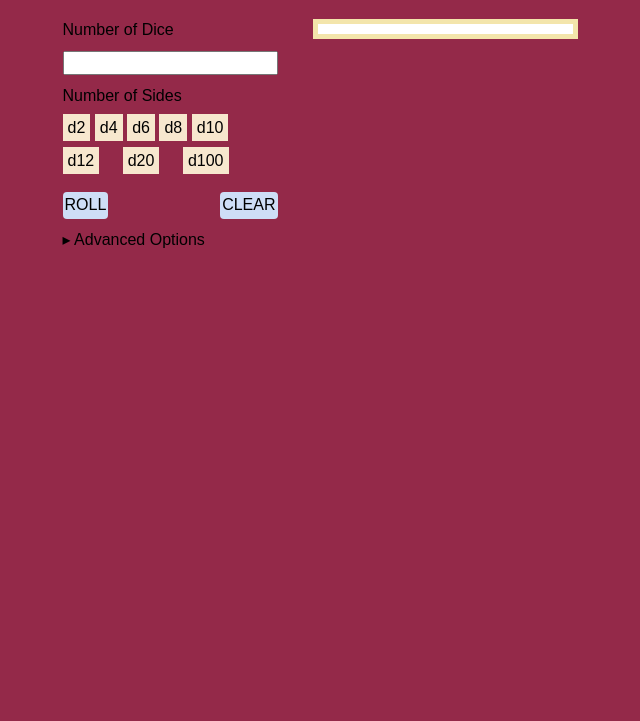
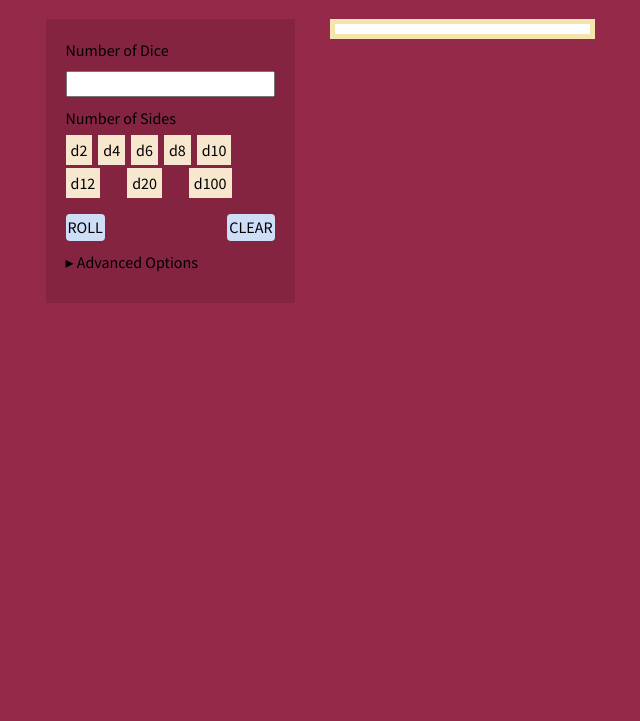
Before and after one commit to versayr/diceRoller, a plain HTML site: page index.html in a window 1280 px wide. Shown: the part 79-800 px from the top of the page, without its empty margins (320-960 px from the left). Drawn offline with nearby package versions, Linux system fonts and the light colour scheme.

Commit message:
Beginning to tidy up CSS
Gotta make it look prettier!

```diff
--- a/css/main.css
+++ b/css/main.css
@@ -65,6 +65,7 @@ textarea {
 }
 
 body {
+  font-family: 'Source Sans Pro', sans-serif;
   display: flex;
   flex-direction: column;
   align-items: center;
@@ -80,23 +81,25 @@ body {
   align-items: flex-start;
 }
 
-#diceOptions {
+.diceOptions {
   display: flex;
   flex-direction: column;
+  background: #852441;
+  padding: 20px;
 }
-#diceOptions ul {
+.diceOptions ul {
   padding: 0;
   margin: 0;
   list-style: none;
 }
-#diceOptions ul li {
-  margin-bottom: 10px;
-}
-#diceOptions div {
+.diceOptions div {
   display: flex;
   justify-content: space-between;
 }
-#diceOptions li ul {
+.diceOptions ul li {
+  margin-bottom: 10px;
+}
+.diceOptions li ul {
   display: flex;
   flex-wrap: wrap;
   width: 170px;
@@ -122,6 +125,9 @@ body {
 .advancedOptions {
   text-decoration: none;
   color: black;
+}
+ul.advancedOptions li.advancedOptions {
+  margin: 0px;
 }
 
 #resultsField {
--- a/index.html
+++ b/index.html
@@ -1,6 +1,7 @@
 <!doctype html>
 <html class="no-js" lang="en">
 <head>
+<link href='https://fonts.googleapis.com/css?family=Source+Sans+Pro' rel='stylesheet' type='text/css'>
 <meta charset="utf-8">
 <meta http-equiv="X-UA-Compatible" content="IE=edge,chrome=1">
 <title>diceRoller</title>
@@ -18,7 +19,7 @@
 </header>
 
 <div id="main">
-  <div id="diceOptions">
+  <div class="diceOptions">
     <ul>
       <li><span>Number of Dice</span></li>
       <li><input id="quantityDice" type="text"></li>
@@ -45,15 +46,15 @@
       <li><a href="#" class="advancedOptions">&#9656; Advanced Options</a></li>
       <li>
       <ul class="advancedOptions hidden">
-        <li>
+        <li class="advancedOptions">
         <input type=checkbox name="manualSelect"/>
         <span> Manual Selection of Dice Sides</span>
         </li>
-        <li>
+        <li class="advancedOptions">
         <input type=checkbox name="removeLowest"/>
         <span> Remove Lowest Roll</span>
         </li>
-        <li>
+        <li class="advancedOptions">
         <input type=checkbox name="allowMultipleDice"/>
         <span> Allow Multiple Kinds of Dice</span>
         </li>
```
